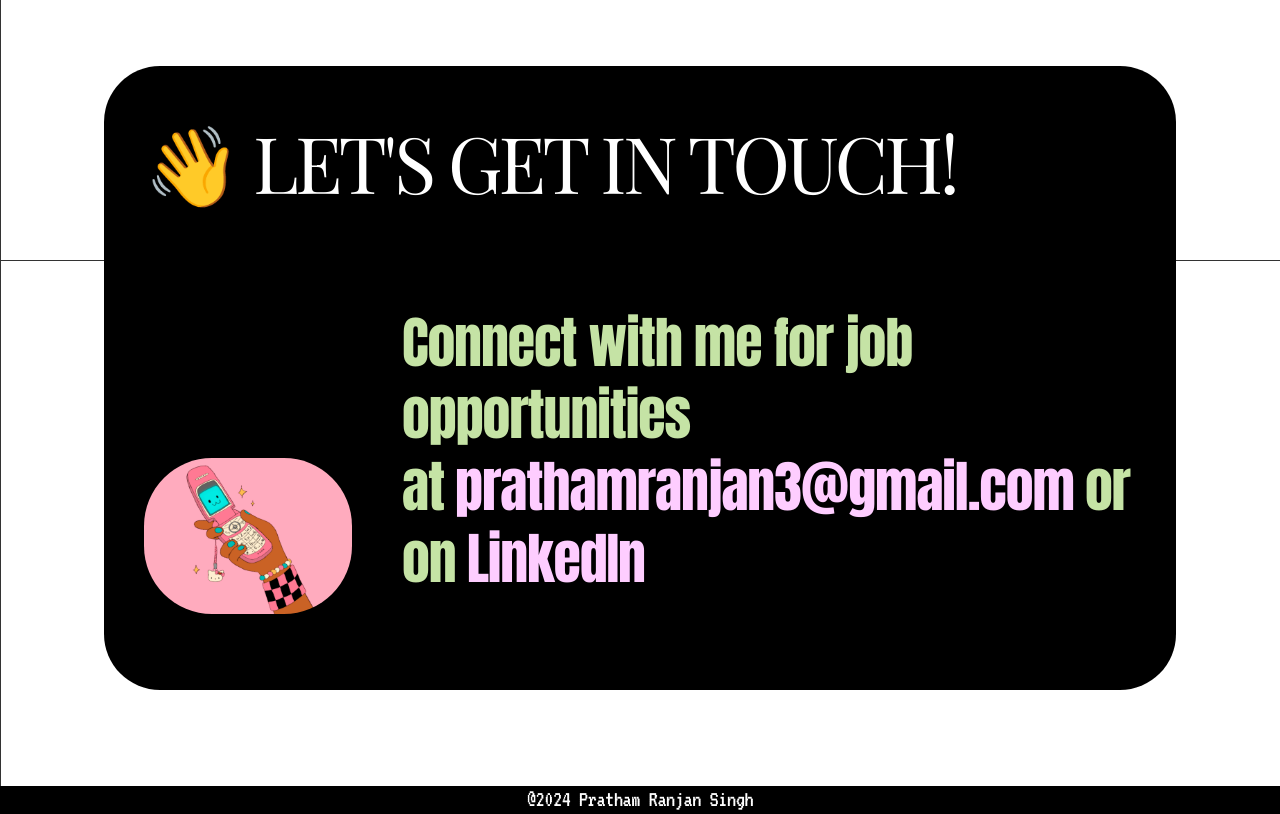
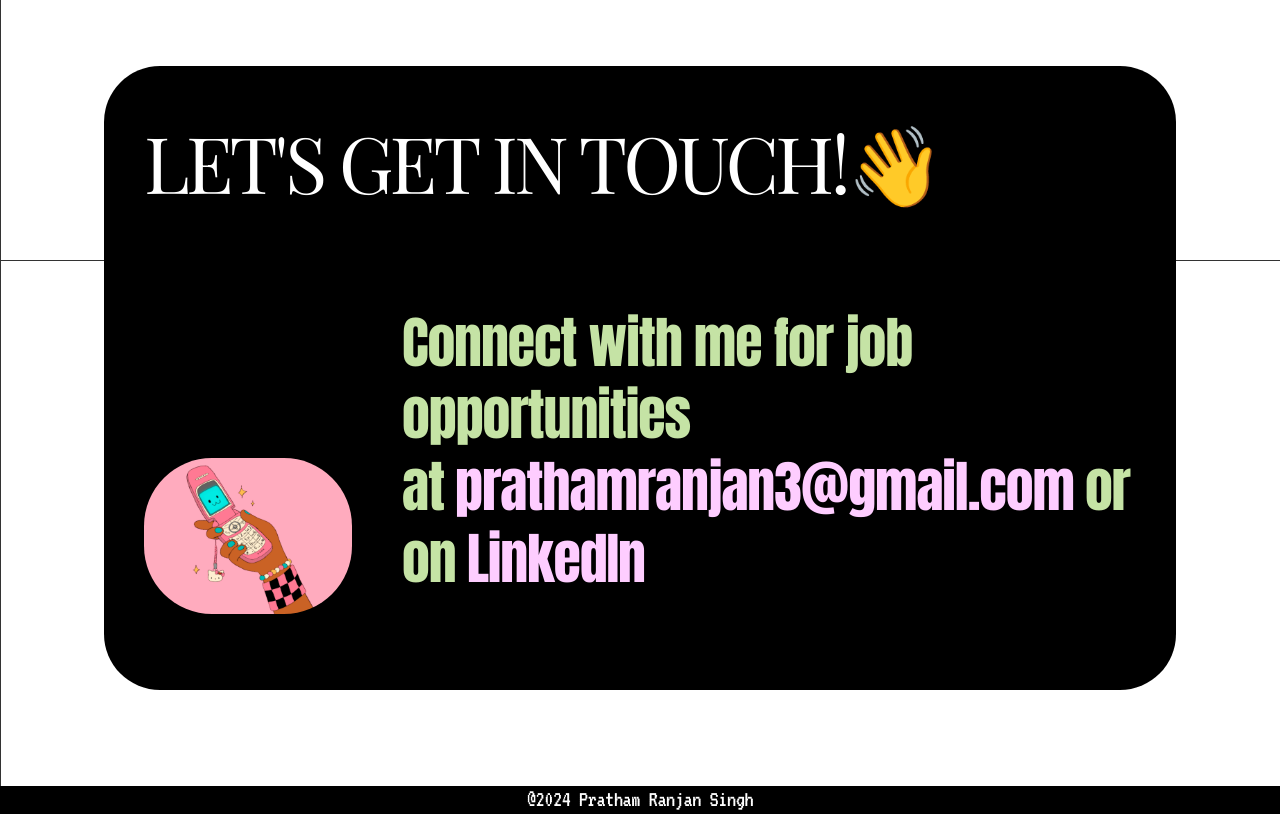
Before and after one commit to prathamranjansingh/PortfolioWebsite, a React (Vite) app: page / in a window 1280 px wide. Shown: the part 2940-3754 px from the top of the page. Built offline with nearby package versions, Linux system fonts and the light colour scheme; a web font is replaced by a local one.

Commit message:
emoji change

```diff
--- a/src/components/ContactMe/ContactMe.jsx
+++ b/src/components/ContactMe/ContactMe.jsx
@@ -6,7 +6,7 @@ const ContactMe = () => {
     <div id="CONTACT" className="contact_me">
       <div className="contact_me_wrap">
         <div className="contact_me_text">
-          <h3>👋 LET'S GET IN TOUCH!</h3>
+          <h3>LET'S GET IN TOUCH!👋</h3>
         </div>
         <div className="contact_me_details">
           <div className="contact_me_gif">
```
